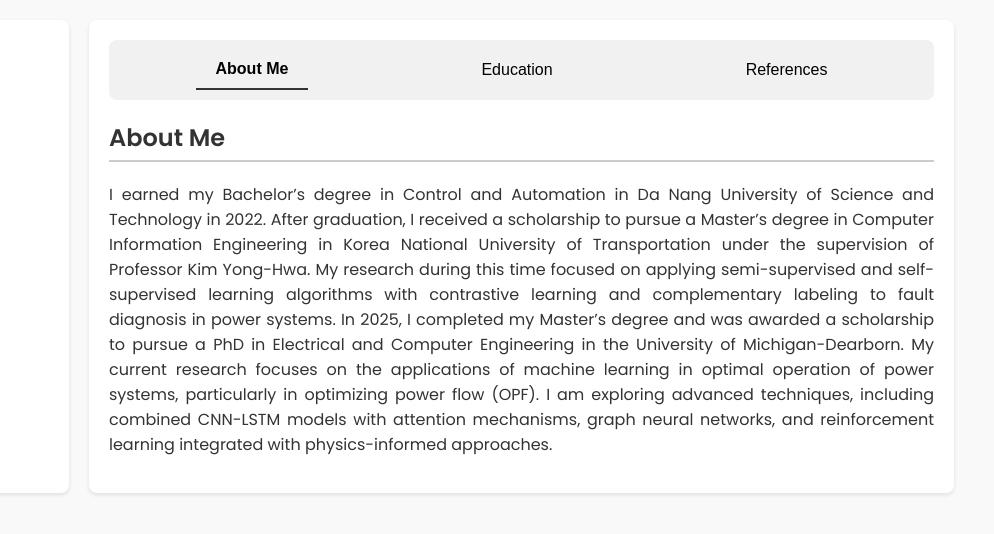
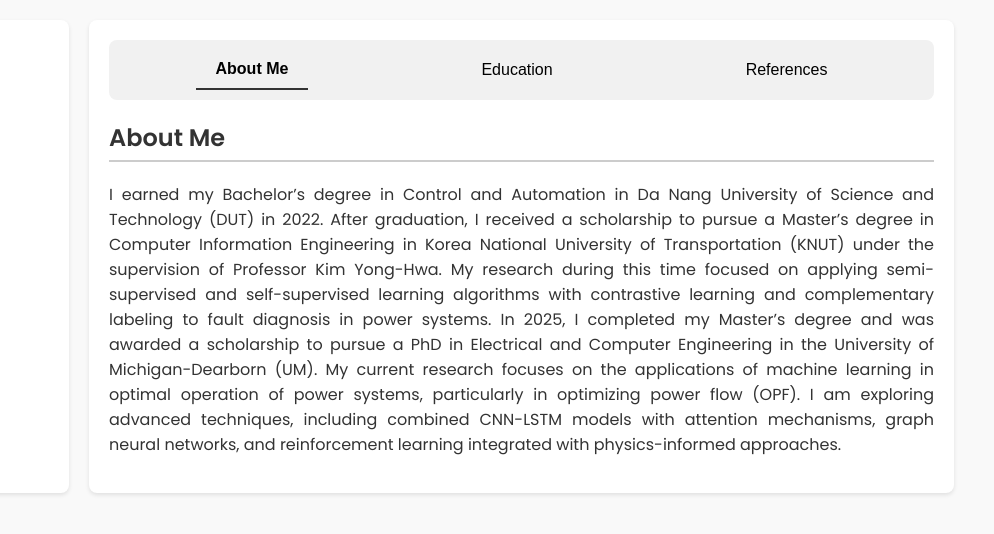
Before and after one commit to xinconcoc/xinconcoc.github.io, a plain HTML site: page index.html in a window 1280 px wide. Shown: the full height of the page, 286-1280 px from the left. Drawn offline with Linux system fonts and the light colour scheme.

Commit message:
Update index.html

```diff
--- a/index.html
+++ b/index.html
@@ -123,7 +123,7 @@
 
         <div id="about" class="section active">
           <h2>About Me</h2>
-          <p>I earned my Bachelor’s degree in Control and Automation in Da Nang University of Science and Technology in 2022. After graduation, I received a scholarship to pursue a Master’s degree in Computer Information Engineering in Korea National University of Transportation under the supervision of Professor Kim Yong-Hwa. My research during this time focused on applying semi-supervised and self-supervised learning algorithms with contrastive learning and complementary labeling to fault diagnosis in power systems. In 2025, I completed my Master’s degree and was awarded a scholarship to pursue a PhD in Electrical and Computer Engineering in the University of Michigan-Dearborn. My current research focuses on the applications of machine learning in optimal operation of power systems, particularly in optimizing power flow (OPF). I am exploring advanced techniques, including combined CNN-LSTM models with attention mechanisms, graph neural networks, and reinforcement learning integrated with physics-informed approaches.</p>
+          <p>I earned my Bachelor’s degree in Control and Automation in Da Nang University of Science and Technology (DUT) in 2022. After graduation, I received a scholarship to pursue a Master’s degree in Computer Information Engineering in Korea National University of Transportation (KNUT) under the supervision of Professor Kim Yong-Hwa. My research during this time focused on applying semi-supervised and self-supervised learning algorithms with contrastive learning and complementary labeling to fault diagnosis in power systems. In 2025, I completed my Master’s degree and was awarded a scholarship to pursue a PhD in Electrical and Computer Engineering in the University of Michigan-Dearborn (UM). My current research focuses on the applications of machine learning in optimal operation of power systems, particularly in optimizing power flow (OPF). I am exploring advanced techniques, including combined CNN-LSTM models with attention mechanisms, graph neural networks, and reinforcement learning integrated with physics-informed approaches.</p>
         </div>
 
         <div id="education" class="section">
```
